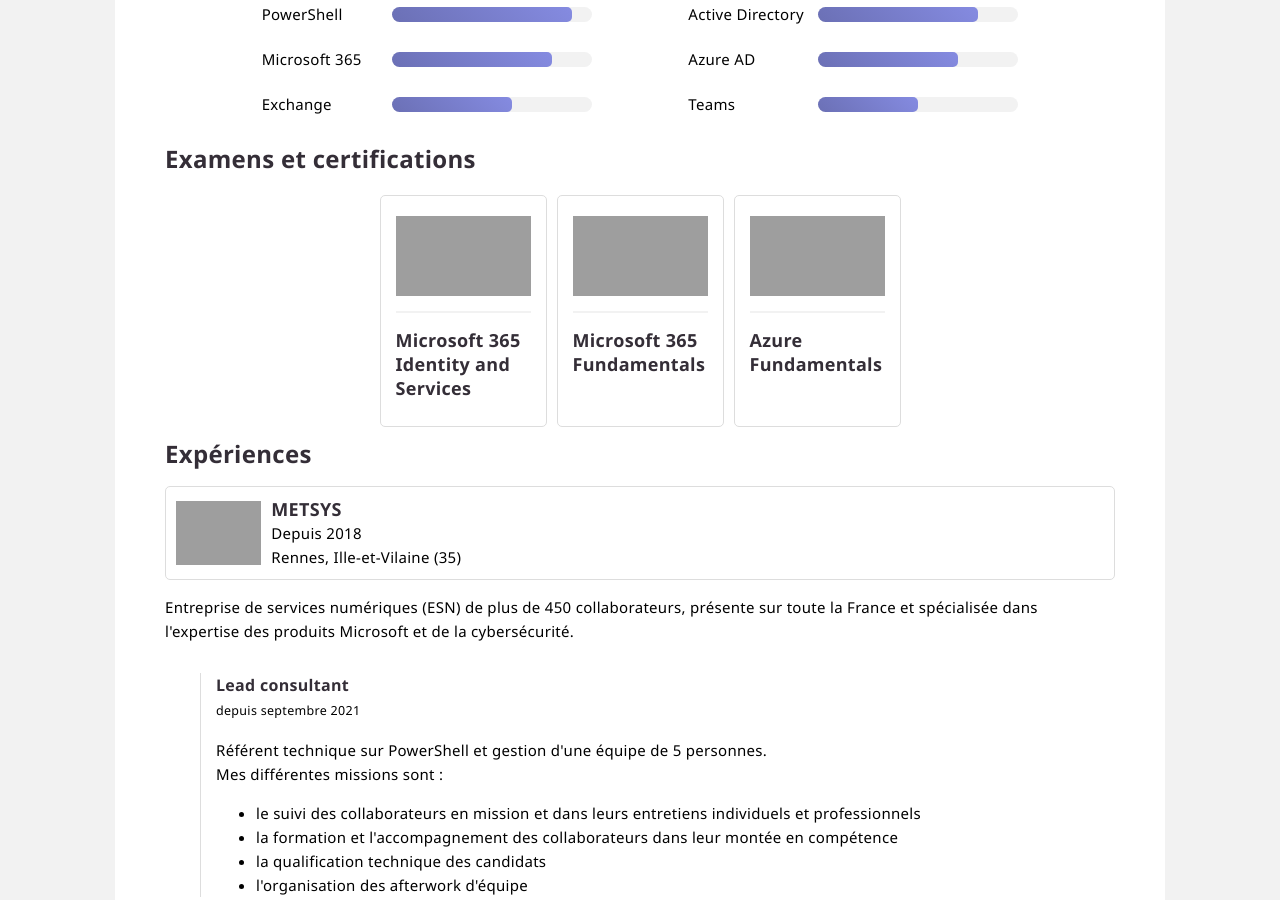
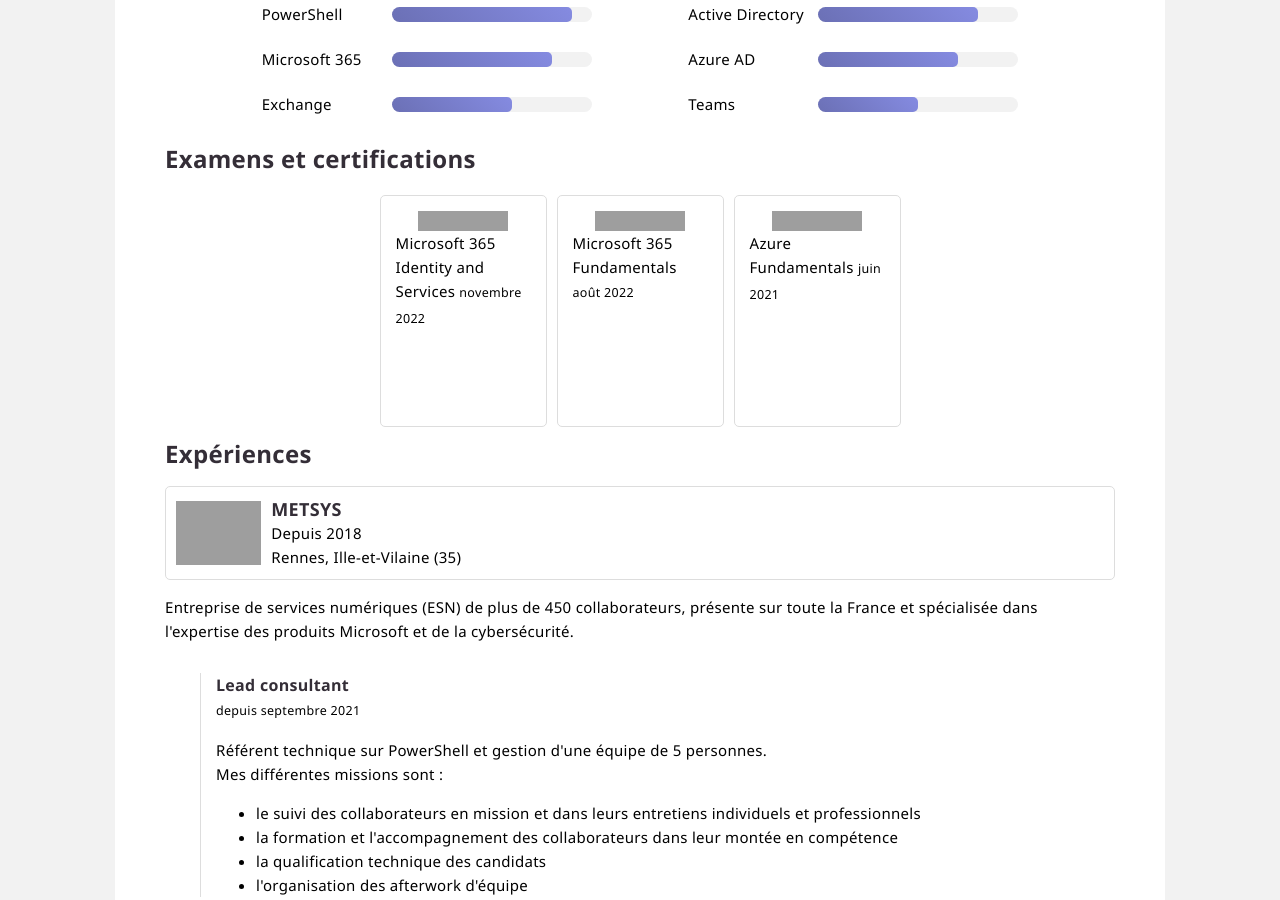
Before and after one commit to leobouard/leobouard.github.io, a Jekyll site: the page built from cv.md, in a window 1280 px wide and 900 px high, scrolled down 388 px, cut to the strip 0-900 px from the top of the window. Built offline with Jekyll 4.4.1, drawn with Linux system fonts in a browser that asks for light colours; some web fonts are replaced; grey boxes are pictures that could not be loaded.

Commit message:
Update cv.md

```diff
--- a/cv.md
+++ b/cv.md
@@ -58,19 +58,31 @@
 
 <div class="posts">
     <div class="certification">
-        <img src="https://learn.microsoft.com/en-us/media/learn/certification/badges/certification-exam.svg?branch=main" alt="logo Microsoft Exam">
-        <hr>
-        <h3>Microsoft 365 Identity and Services</h3>
+        <div>
+            <img src="https://learn.microsoft.com/en-us/media/learn/certification/badges/certification-exam.svg?branch=main" alt="logo Microsoft Exam">
+        </div>
+        <div>
+            <span>Microsoft 365 Identity and Services</span>
+            <small>novembre 2022</small>
+        </div>
     </div>
     <div class="certification">
-        <img src="https://learn.microsoft.com/media/learn/certification/badges/microsoft-certified-fundamentals-badge.svg?branch=main" alt="logo Microsoft Certified Fundamentals">
-        <hr>
-        <h3>Microsoft 365 Fundamentals</h3>
+        <div>
+            <img src="https://learn.microsoft.com/media/learn/certification/badges/microsoft-certified-fundamentals-badge.svg?branch=main" alt="logo Microsoft Certified Fundamentals">
+        </div>
+        <div>
+            <span>Microsoft 365 Fundamentals</span>
+            <small>août 2022</small>
+        </div>
     </div>
     <div class="certification">
-        <img src="https://learn.microsoft.com/media/learn/certification/badges/microsoft-certified-fundamentals-badge.svg?branch=main" alt="logo Microsoft Certified Fundamentals">
-        <hr>
-        <h3>Azure Fundamentals</h3>
+        <div>
+            <img src="https://learn.microsoft.com/media/learn/certification/badges/microsoft-certified-fundamentals-badge.svg?branch=main" alt="logo Microsoft Certified Fundamentals">
+        </div>
+        <div>
+            <span>Azure Fundamentals</span>
+            <small>juin 2021</small>
+        </div>
     </div>
 </div>
 
```
